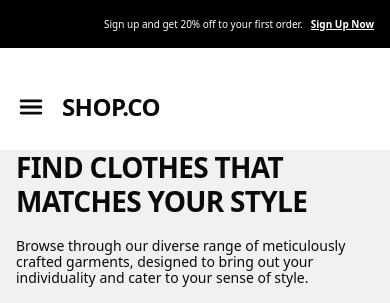
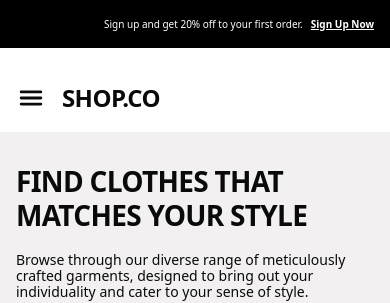
Before and after one commit to Tariq6610/figma-hackathon, a Next.js app: page / in a window 390 px wide. Shown: the top 303 px of the page. Built offline with nearby package versions, Linux system fonts and the light colour scheme.

Commit message:
some margins updated

```diff
--- a/src/app/product/[id]/page.tsx
+++ b/src/app/product/[id]/page.tsx
@@ -11,8 +11,8 @@ const page = ({params} : Props) => {
   const id = Number(params.id)
 
   return (
-  <Detail id={id} />
+  <Detail id={id}/>
   )
 }
 
-export default page
+export default page;
--- a/src/components/Header.tsx
+++ b/src/components/Header.tsx
@@ -25,7 +25,7 @@ const Header = () => {
         </nav>
       </div>
       <div className="w-full">
-        <nav className="h-[38px] flex items-center mx-auto justify-between max-w-[1440px] 2xl:px-[100px] xl:px-[50px] px-[16px]  mb-[24px]">
+        <nav className="md:h-[38px] h-[20px] flex items-center mx-auto justify-between max-w-[1440px] 2xl:px-[100px] xl:px-[50px] px-[16px]  mb-[24px]">
           <div className="flex  gap-[40px] w-full justify-between  items-center">
             <div className='flex gap-[16px] items-center'>
             <div className='block xl:hidden'>
--- a/src/components/Hero.tsx
+++ b/src/components/Hero.tsx
@@ -6,7 +6,7 @@ const Hero = () => {
     <>
     <div className=' flex bg-[#F2F0F1] flex-wrap mx-auto gap-y-[30px] justify-center xl:justify-between items-center min-h-[663px] max-w-[1440px] -z-20 '>
         <div className='w-[600px] 2xl:px-[100px] xl:px-[50px] px-[16px] flex flex-col justify-center gap-[20px] '>
-         <h1 className='font-extrabold tracking-tight xl:text-[50px] md:text-[42px] text-[28px] leading-[34px] md:leading-[46px]'>FIND CLOTHES THAT MATCHES YOUR STYLE</h1>
+         <h1 className='font-extrabold tracking-tight xl:text-[50px] md:text-[42px] text-[28px] leading-[34px] md:leading-[46px] xl:mt-0 mt-8'>FIND CLOTHES THAT MATCHES YOUR STYLE</h1>
          <p className='leading-[16px] text-sm'>Browse through our diverse range of meticulously crafted garments, designed to bring out your individuality and cater to your sense of style.</p>
         <Link href='/category'><button className='h-[52px] rounded-[62px] md:w-1/2 w-full xl:w-[180px] bg-black text-white'>Shop Now</button></Link>
         </div>
```
